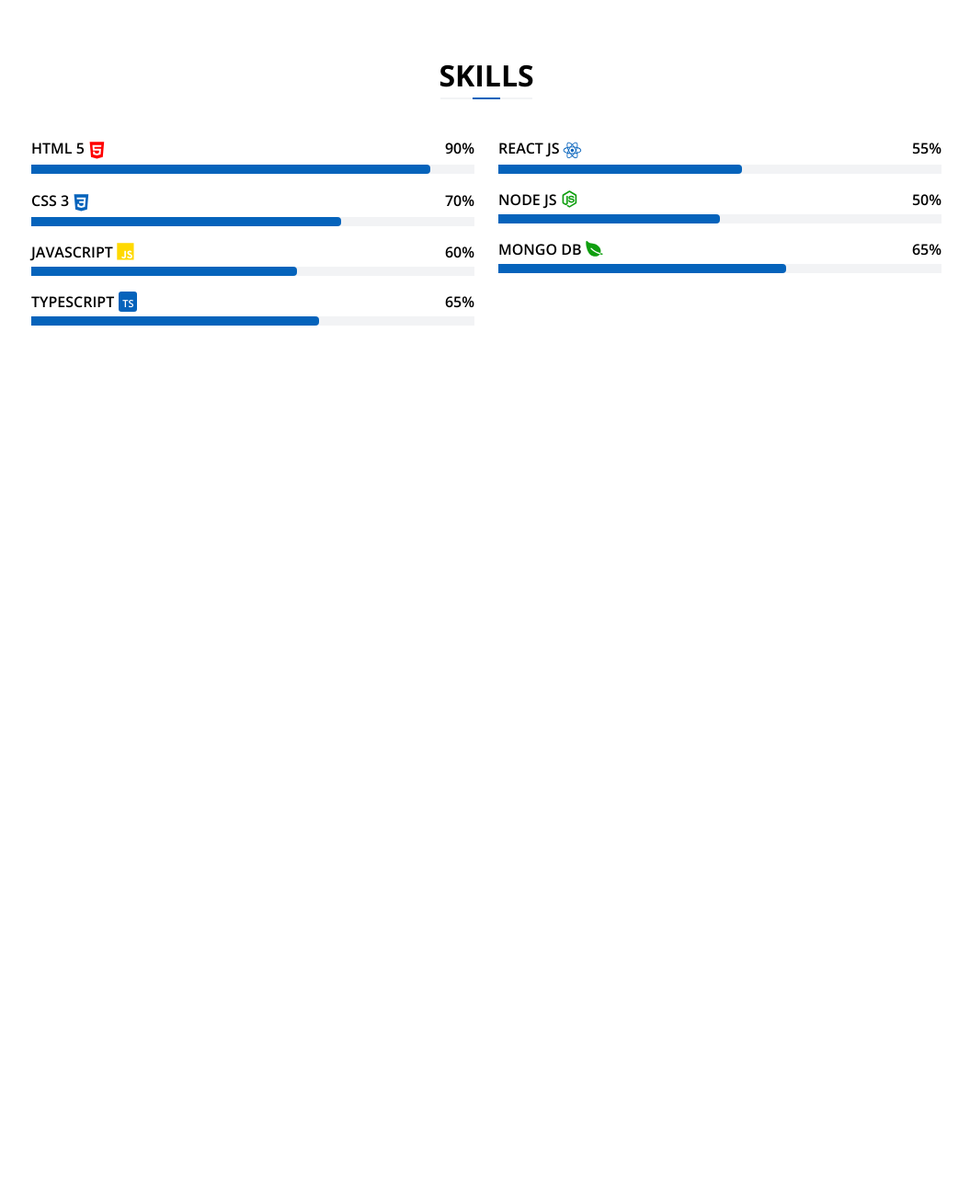
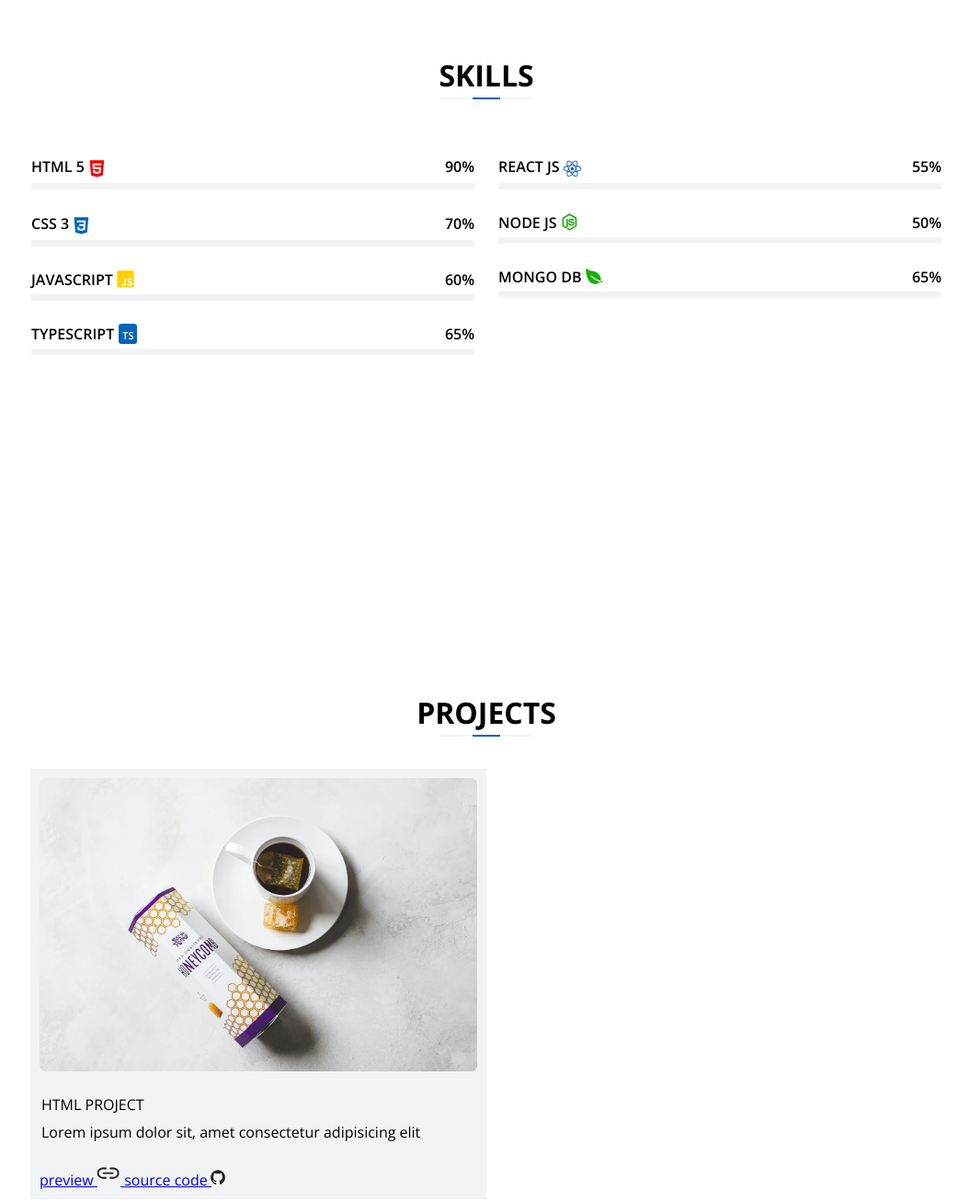
Before and after one commit to vishalkumar12323/Vishal-Portfolios-, a website built with Vite: page index.html in a window 1280 px wide. Shown: the part 900-2207 px from the top of the page at 92% size, without its empty margins (111-1166 px from the left). Before the commit the page ends 1457 px from the top, so only its background shows below. Built offline with nearby package versions, Linux system fonts and the light colour scheme.

Commit message:
add project-section

```diff
--- a/css/style.css
+++ b/css/style.css
@@ -13,12 +13,20 @@
     --bg-color: #0563bb;
     --bg-hover: #f2f3f5;
     --black: #080808e3;
+    --red: #ff0000;
+    --green: #18af04;
+    --yellow: #ffd000;
 }
+
 
 
 ::selection {
     color: var(--bg-hover);
     background-color: var(--black);
+}
+
+html {
+    scroll-behavior: smooth;
 }
 
 ion-icon {
@@ -31,8 +39,12 @@
     list-style: none;
 }
 
+img {
+    width: 100%;
+    border-radius: 7px;
+}
 
-/* Reuseable Classes */
+/* Reuseable Classes --------------------- */
 .active {
     color: var(--text-color);
     background: var(--bg-color) !important;
@@ -63,7 +75,36 @@
     user-select: none;
 }
 
-/* Header-Section  */
+.section-title h2 {
+    font-size: 2rem;
+    justify-content: center;
+    align-items: center;
+    position: relative;
+    text-transform: uppercase;
+}
+
+.section-title h2::before {
+    content: "";
+    position: absolute;
+    bottom: -5px;
+    width: 100px;
+    height: 2px;
+    margin: 0 auto;
+    background-color: var(--bg-hover);
+}
+
+.section-title h2::after {
+    content: "";
+    position: absolute;
+    bottom: -5px;
+    width: 30px;
+    height: 2px;
+    margin: 0 auto;
+    background-color: var(--bg-color);
+}
+
+
+/* Header-Section ---------------------  */
 #header {
     position: fixed;
     top: 0;
@@ -107,7 +148,7 @@
 }
 
 
-/* Hero-Section */
+/* Hero-Section -------------------- */
 .hero-section {
     height: 100vh;
     align-items: center;
@@ -145,41 +186,11 @@
     color: var(--bg-color);
 }
 
-/* Skill-Section */
-/* .skill-section {
-
-} */
 
 
-.skill-section .section-title h2 {
-    font-size: 2rem;
-    justify-content: center;
-    align-items: center;
-    position: relative;
-}
-
-.section-title h2::before {
-    content: "";
-    position: absolute;
-    bottom: -5px;
-    width: 100px;
-    height: 2px;
-    margin: 0 auto;
-    background-color: var(--bg-hover);
-}
-
-.section-title h2::after {
-    content: "";
-    position: absolute;
-    bottom: -5px;
-    width: 30px;
-    height: 2px;
-    margin: 0 auto;
-    background-color: var(--bg-color);
-}
-
+/* Skill-Section ------------------- */
 .skills {
-    margin-top: 1.5rem;
+    margin-top: 2.5rem;
 }
 
 .skill-box {
@@ -195,7 +206,7 @@
 }
 
 .skill-box .progress {
-    padding: 6px 1px;
+    padding: 10px 1px;
 }
 
 .progress .title {
@@ -218,27 +229,31 @@
 
 .progress .progress-bar {
     width: 100%;
-    height: 10px;
+    height: 7px;
     margin: 5px 0px;
     background-color: var(--bg-hover);
 }
 
 .red {
-    color: red;
+    color: var(--red);
     margin-top: 4px;
+    /* box-shadow: var(--red) 0px 5px 10px; */
 }
 
 .blue {
     color: var(--bg-color);
+    /* box-shadow: var(--bg-color) 0px 5px 10px; */
     margin-top: 4px;
 }
 
 .green {
-    color: #0f9e0f;
+    color: var(--green);
+    /* box-shadow: var(--green) 0px 5px 10px; */
 }
 
 .yellow {
-    color: #ffd900;
+    color: var(--yellow);
+    /* box-shadow: var(--yellow) 0px 5px 10px; */
 }
 
 .size {
@@ -266,6 +281,22 @@
     border-bottom-right-radius: 4px;
     justify-content: center;
     align-items: center;
-    background-color: var(--bg-color);
     transition: all 3s;
 }
+
+/* Project Section -------------- */
+
+.my-project {
+    margin-top: 2.5rem;
+}
+
+.card {
+    width: 100%;
+    padding: 10px;
+    background-color: var(--bg-hover);
+}
+
+.card-body {
+    padding: 20px 2px;
+    gap: 8px;
+}
--- a/index.html
+++ b/index.html
@@ -11,25 +11,19 @@
       <nav id="navbar" class="nav">
         <ul class="flex flex-col">
           <li class="link-list">
-            <a href="#" class="link flex">
+            <a href="#home" class="link flex">
               <ion-icon name="home-outline" class="icons"></ion-icon>
               <span class="select">Home</span>
             </a>
           </li>
           <li class="link-list">
-            <a href="#" class="link flex">
+            <a href="#skill" class="link flex">
               <ion-icon name="code-slash-outline" class="icons"></ion-icon>
               <span class="select">Skills</span>
             </a>
           </li>
           <li class="link-list">
-            <a href="#" class="link flex">
-              <ion-icon name="document-outline" class="icons"></ion-icon>
-              <span class="select">Resume</span>
-            </a>
-          </li>
-          <li class="link-list">
-            <a href="#" class="link flex">
+            <a href="#project" class="link flex">
               <ion-icon name="library-outline" class="icons"></ion-icon>
               <span class="select">Projects</span>
             </a>
@@ -44,6 +38,7 @@
       </nav>
     </header>
 
+    <!-- Home Section -->
     <main id="home" class="hero-section section flex">
       <div class="container">
         <div class="flex-box flex flex-col">
@@ -85,9 +80,10 @@
       </div>
     </main>
 
+    <!-- Skill Section -->
     <section class="section skill-section">
       <div class="section-title">
-        <h2 class="flex">SKILLS</h2>
+        <h2 class="flex">skills</h2>
       </div>
 
       <div class="skills" id="skill">
@@ -102,7 +98,13 @@
                 <span class="val">90%</span>
               </div>
               <div class="progress-bar" data-size="90">
-                <span class="percentage"></span>
+                <span
+                  class="percentage"
+                  style="
+                    box-shadow: var(--red) 5px 0px 15px 0px;
+                    background: var(--red);
+                  "
+                ></span>
               </div>
             </div>
             <div class="progress">
@@ -114,7 +116,13 @@
                 <span class="val">70%</span>
               </div>
               <div class="progress-bar" data-size="70">
-                <span class="percentage"></span>
+                <span
+                  class="percentage"
+                  style="
+                    box-shadow: var(--bg-color) 5px 0px 15px 0px;
+                    background: var(--bg-color);
+                  "
+                ></span>
               </div>
             </div>
             <div class="progress">
@@ -129,7 +137,13 @@
                 <span class="val">60%</span>
               </div>
               <div class="progress-bar" data-size="60">
-                <span class="percentage"></span>
+                <span
+                  class="percentage"
+                  style="
+                    box-shadow: var(--yellow) 5px 0px 15px 0px;
+                    background: var(--yellow);
+                  "
+                ></span>
               </div>
             </div>
             <div class="progress">
@@ -143,7 +157,13 @@
                 <span class="val">65%</span>
               </div>
               <div class="progress-bar" data-size="65">
-                <span class="percentage"></span>
+                <span
+                  class="percentage"
+                  style="
+                    box-shadow: var(--bg-color) 5px 0px 15px 0px;
+                    background: var(--bg-color);
+                  "
+                ></span>
               </div>
             </div>
           </div>
@@ -157,7 +177,13 @@
                 <span class="val">55%</span>
               </div>
               <div class="progress-bar" data-size="55">
-                <span class="percentage"></span>
+                <span
+                  class="percentage"
+                  style="
+                    box-shadow: var(--bg-color) 5px 0px 15px 0px;
+                    background: var(--bg-color);
+                  "
+                ></span>
               </div>
             </div>
             <div class="progress">
@@ -169,7 +195,13 @@
                 <span class="val">50%</span>
               </div>
               <div class="progress-bar" data-size="50">
-                <span class="percentage"></span>
+                <span
+                  class="percentage"
+                  style="
+                    box-shadow: var(--green) 5px 0px 15px 0px;
+                    background: var(--green);
+                  "
+                ></span>
               </div>
             </div>
             <div class="progress">
@@ -181,7 +213,13 @@
                 <span class="val">65%</span>
               </div>
               <div class="progress-bar" data-size="65">
-                <span class="percentage"></span>
+                <span
+                  class="percentage"
+                  style="
+                    box-shadow: var(--green) 5px 0px 15px 0px;
+                    background: var(--green);
+                  "
+                ></span>
               </div>
             </div>
           </div>
@@ -189,6 +227,38 @@
       </div>
     </section>
 
+    <!-- Resume Section -->
+    <section class="section project-section" id="project">
+      <div class="section-title">
+        <h2 class="flex">projects</h2>
+      </div>
+
+      <div class="my-project">
+        <div class="grid grid-two-cols">
+          <div class="card">
+            <div class="card-head">
+              <img src="/images/img1.jpg" alt="project" />
+            </div>
+            <div class="card-body flex flex-col">
+              <p class="project-name">HTML PROJECT</p>
+              <p class="project-summary">
+                Lorem ipsum dolor sit, amet consectetur adipisicing elit
+              </p>
+            </div>
+            <div class="card-footer">
+              <a href="#" class="project-link">
+                preview
+                <ion-icon name="link-outline"></ion-icon>
+              </a>
+              <a href="#" class="code-link">
+                source code
+                <ion-icon name="logo-github" size="small"></ion-icon>
+              </a>
+            </div>
+          </div>
+        </div>
+      </div>
+    </section>
     <script type="module" src="javascript/main.js"></script>
     <script
       type="module"
--- a/javascript/main.js
+++ b/javascript/main.js
@@ -25,7 +25,7 @@
 
     console.log(ent);
     if (!ent.isIntersecting) return;
-    progressBar();
+    // progressBar();
 
     observer.unobserve(skillSection);
   },
```
Also changed, not shown: public/images/img1.jpg (added), public/images/img2.jpg (added).
